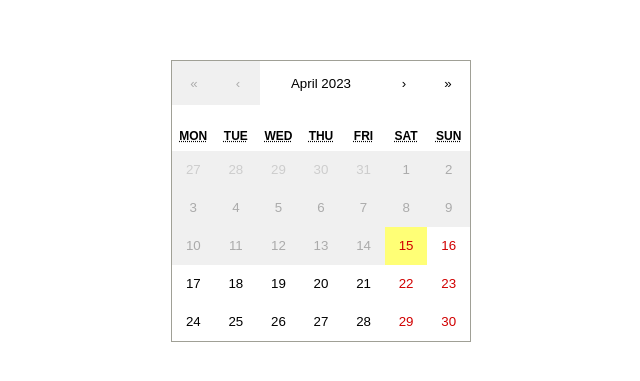
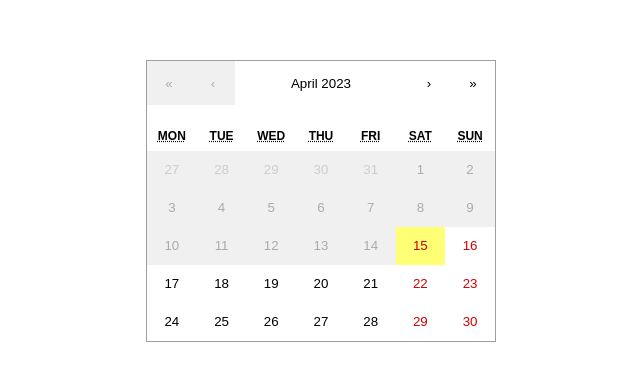
Before and after one commit to linhngkh/helsinki-restaurants-map, a React (Create React App) app: page /booking in a window 1280 px wide. Shown: the part 199-580 px from the top of the page, without its empty margins (319-959 px from the left). Built offline with nearby package versions, Linux system fonts and the light colour scheme.

Commit message:
make logic for booking time slots

```diff
--- a/package.json
+++ b/package.json
@@ -7,6 +7,7 @@
     "@testing-library/react": "^13.4.0",
     "@testing-library/user-event": "^13.5.0",
     "add": "^2.0.6",
+    "date-fns": "^2.30.0",
     "mapbox-gl": "^2.14.1",
     "react": "^18.2.0",
     "react-calendar": "^4.2.1",
--- a/src/components/calendar/Calendar.jsx
+++ b/src/components/calendar/Calendar.jsx
@@ -1,17 +1,53 @@
-import React from "react";
+import React, { useState } from "react";
 import ReactCalendar from "react-calendar";
-import { Container } from "./Calendar.styles";
+import { Container, RenderCalendar } from "./Calendar.styles";
 import "react-calendar/dist/Calendar.css";
+import { add } from "date-fns";
 
 const Calendar = () => {
+  const [date, setDate] = useState({
+    justDate: null,
+    dateTime: null,
+  });
+
+  const getTimes = () => {
+    // if date is not exist
+    if (!date.justDate) {
+      return;
+    }
+    // destructure initial date value object
+    const { justDate } = date;
+    //config time restaurant open and close and the time we book beforehand
+    const beginning = add(justDate, { hours: 10 });
+    const end = add(justDate, { hours: 20 });
+    //   and the time we book beforehand in minutes(a day)
+    const interval = 1440;
+
+    // make empty array for times
+    const times = [];
+    for (let i = beginning; i <= end; i = add(i, { minutes: interval })) {
+      // push i element in times array
+      times.push(i);
+    }
+    return times;
+  };
+
+  const times = getTimes();
+
   return (
     <Container>
-      <ReactCalendar
-        minDate={new Date()}
-        className="REACT-CALENDAR"
-        view="month"
-        onClickDay={(date) => console.log(date)}
-      />
+      {date.justDate ? (
+        <RenderCalendar></RenderCalendar>
+      ) : (
+        <ReactCalendar
+          minDate={new Date()}
+          className="REACT-CALENDAR"
+          view="month"
+          onClickDay={(date) =>
+            setDate((prev) => ({ ...prev, justDate: date }))
+          }
+        />
+      )}
     </Container>
   );
 };
--- a/src/components/calendar/Calendar.styles.jsx
+++ b/src/components/calendar/Calendar.styles.jsx
@@ -1,9 +1,14 @@
 import styled from "styled-components";
 export const Container = styled.div`
-  width: 300px;
+  width: 500px;
   display: flex;
   justify-content: center;
   margin: 0 auto;
   align-items: center;
   min-height: 100vh;
 `;
+
+export const RenderCalendar = styled.div`
+  display: flex;
+  gap: 4;
+`;
```
Also changed, not shown: 1 other file (tests, documents, lock files or other folders).
